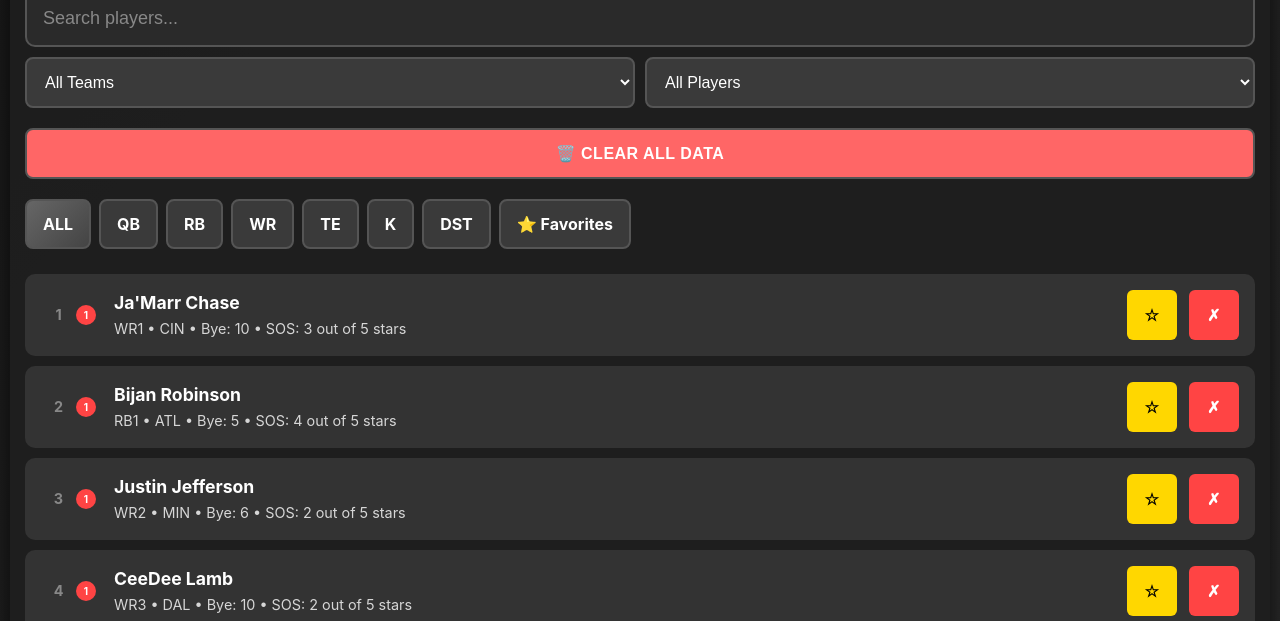
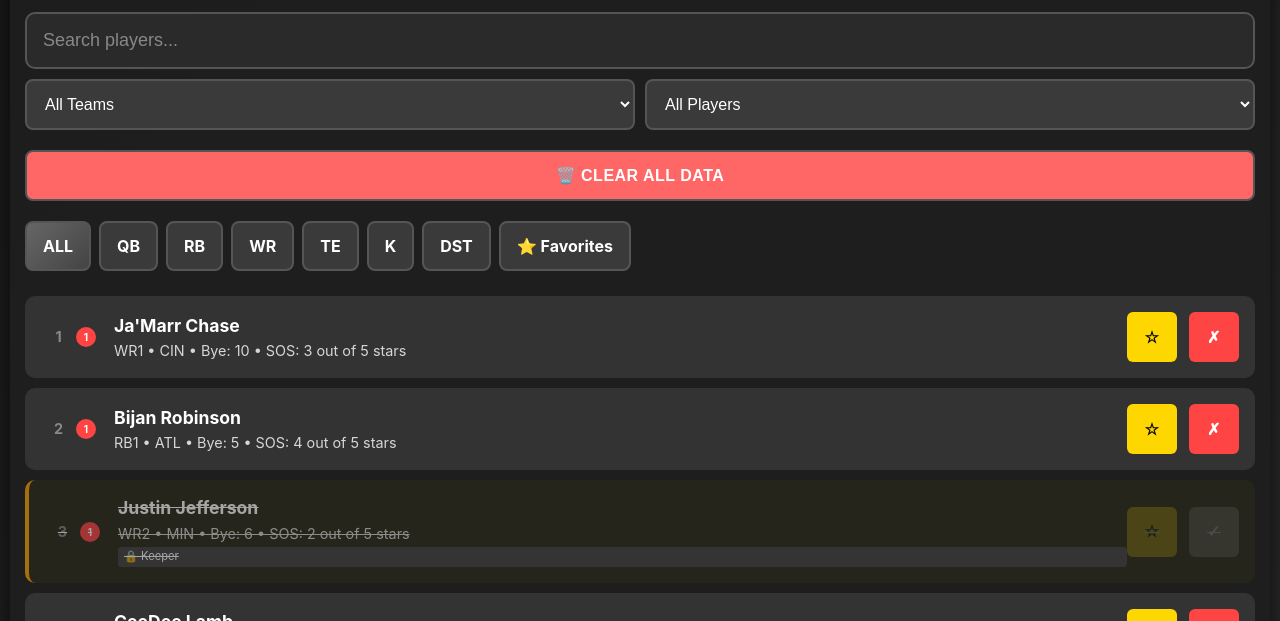
Before and after one commit to akatsifis/AndysDraft, a plain HTML site: page index.html in a window 1280 px wide. Shown: the part 171-792 px from the top of the page. Drawn offline with nearby package versions, Linux system fonts and the light colour scheme.

Commit message:
Update index.html

```diff
--- a/index.html
+++ b/index.html
@@ -1,4 +1,6 @@
-<!DOCTYPE html>
+.player-item.taken.favorited {
+            background: linear-gradient(135deg, #2a2a1a, #1a1a0a);
+        }<!DOCTYPE html>
 <html lang="en">
 <head>
     <meta charset="UTF-8">
@@ -185,8 +187,20 @@
             border-left: 4px solid #ffd700;
         }
 
-        .player-item.taken.favorited {
-            background: linear-gradient(135deg, #2a2a1a, #1a1a0a);
+        .player-item.keeper {
+            opacity: 0.6;
+            background: #2a2a1a;
+            text-decoration: line-through;
+            border-left: 4px solid #ffa500;
+        }
+
+        .player-item.keeper .player-name {
+            text-decoration: line-through;
+        }
+
+        .player-item.keeper .action-btn {
+            opacity: 0.3;
+            pointer-events: none;
         }
 
         .player-rank {
@@ -411,6 +425,19 @@
             {name: "Andy", emoji: "👑"}
         ];
 
+        // Players marked as keepers
+        const keeperPlayers = [
+            // QBs
+            "Drake Maye", "Jordan Love", "Baker Mayfield", "Michael Penix",
+            "Justin Fields", "Jalen Hurts", "Josh Allen",
+            // RBs
+            "Jaylen Warren", "Bucky Irving", "Chase Brown", "Chuba Hubbard", "De'von Achane",
+            // WRs
+            "Jordan Addison", "Xavier Worthy", "Justin Jefferson", "Brian Thomas",
+            // TEs
+            "Sam LaPorta", "Brock Bowers", "Trey McBride"
+        ];
+
         let allPlayers = [];
         let filteredPlayers = [];
         let currentPosition = 'ALL';
@@ -438,21 +465,28 @@
                     skipEmptyLines: true
                 });
 
-                allPlayers = parsed.data.map(player => ({
-                    ...player,
-                    id: `${player["PLAYER NAME"]}_${player.TEAM}`,
-                    playerName: player["PLAYER NAME"],
-                    position: player.POS,
-                    team: player.TEAM,
-                    rank: player.RK,
-                    tier: player.TIERS,
-                    byeWeek: player["BYE WEEK"],
-                    sos: player["SOS SEASON"],
-                    ecrVsAdp: player["ECR VS. ADP"],
-                    taken: false,
-                    favorited: false,
-                    draftedBy: null
-                }));
+                allPlayers = parsed.data
+                    .map((player, index) => {
+                        const playerName = player["PLAYER NAME"] || '';
+                        const isKeeper = keeperPlayers.includes(playerName);
+
+                        return {
+                            ...player,
+                            id: `player_${index}_${player["PLAYER NAME"]?.replace(/[^a-zA-Z0-9]/g, '_')}_${player.TEAM}`,
+                            playerName: playerName || 'Unknown Player',
+                            position: player.POS || 'Unknown',
+                            team: player.TEAM || 'Unknown',
+                            rank: player.RK || index + 1,
+                            tier: player.TIERS || 0,
+                            byeWeek: player["BYE WEEK"] || 'Unknown',
+                            sos: player["SOS SEASON"] || '',
+                            ecrVsAdp: player["ECR VS. ADP"] || '',
+                            taken: isKeeper, // Mark keepers as already taken
+                            favorited: false,
+                            draftedBy: isKeeper ? "🔒 Keeper" : null,
+                            isKeeper: isKeeper
+                        };
+                    });
 
                 loadSavedData();
                 setupFilters();
@@ -595,7 +629,16 @@
 
             filteredPlayers.forEach(player => {
                 const playerDiv = document.createElement('div');
-                playerDiv.className = `player-item ${player.taken ? 'taken' : ''} ${player.favorited ? 'favorited' : ''}`;
+                let className = 'player-item';
+                if (player.isKeeper) {
+                    className += ' keeper';
+                } else if (player.taken) {
+                    className += ' taken';
+                }
+                if (player.favorited) {
+                    className += ' favorited';
+                }
+                playerDiv.className = className;
 
                 const tierClass = player.tier ? `tier-${Math.min(player.tier, 6)}` : 'tier-default';
 
@@ -608,15 +651,17 @@
                             ${player.position} • ${player.team} • Bye: ${player.byeWeek}
                             ${player.sos ? ` • SOS: ${player.sos}` : ''}
                         </div>
-                        ${player.draftedBy ? `<div class="drafted-by">Drafted by ${player.draftedBy}</div>` : ''}
+                        ${player.draftedBy ? `<div class="drafted-by">${player.draftedBy}</div>` : ''}
                     </div>
                     <div class="player-actions">
                         <button class="action-btn favorite-btn ${player.favorited ? 'active' : ''}"
-                                data-player-id="${player.id}" data-action="favorite">
+                                data-player-id="${player.id}" data-action="favorite"
+                                ${player.isKeeper ? 'disabled' : ''}>
                             ${player.favorited ? '⭐' : '☆'}
                         </button>
                         <button class="action-btn taken-btn ${player.taken ? 'active' : ''}"
-                                data-player-id="${player.id}" data-action="taken">
+                                data-player-id="${player.id}" data-action="taken"
+                                ${player.isKeeper ? 'disabled' : ''}>
                             ${player.taken ? '✓' : '✗'}
                         </button>
                     </div>
@@ -638,6 +683,13 @@
                 const playerId = event.target.getAttribute('data-player-id');
                 const action = event.target.getAttribute('data-action');
 
+                console.log('Button clicked:', { playerId, action }); // Debug log
+
+                if (!playerId) {
+                    console.error('No player ID found');
+                    return;
+                }
+
                 if (action === 'favorite') {
                     toggleFavorite(playerId);
                 } else if (action === 'taken') {
@@ -647,27 +699,37 @@
         }
 
         function toggleFavorite(playerId) {
+            console.log('Toggling favorite for:', playerId); // Debug log
             const player = allPlayers.find(p => p.id === playerId);
             if (player) {
                 player.favorited = !player.favorited;
+                console.log('Player favorited status:', player.favorited); // Debug log
                 saveData();
                 filterAndDisplay();
+            } else {
+                console.error('Player not found:', playerId);
             }
         }
 
         function toggleTaken(playerId) {
+            console.log('Toggling taken for:', playerId); // Debug log
             const player = allPlayers.find(p => p.id === playerId);
-            if (!player) return;
+            if (!player) {
+                console.error('Player not found:', playerId);
+                return;
+            }
 
             if (player.taken) {
                 // Un-draft player
                 player.taken = false;
                 player.draftedBy = null;
+                console.log('Player un-drafted'); // Debug log
                 saveData();
                 filterAndDisplay();
             } else {
                 // Show manager selection modal
                 selectedPlayerForDrafting = player;
+                console.log('Opening manager modal for:', player.playerName); // Debug log
                 document.getElementById('managerModal').style.display = 'block';
             }
         }
@@ -689,15 +751,16 @@
 
         function updateStats() {
             const total = allPlayers.length;
-            const taken = allPlayers.filter(p => p.taken).length;
+            const keepers = allPlayers.filter(p => p.isKeeper).length;
+            const taken = allPlayers.filter(p => p.taken && !p.isKeeper).length;
             const favorites = allPlayers.filter(p => p.favorited).length;
-            const available = total - taken;
+            const available = total - taken - keepers;
 
             document.getElementById('totalPlayers').textContent = total;
             document.getElementById('takenCount').textContent = taken;
             document.getElementById('favoritesCount').textContent = favorites;
             document.getElementById('floatAvailable').textContent = available;
-            document.getElementById('floatTaken').textContent = taken;
+            document.getElementById('floatTaken').textContent = taken + keepers;
         }
 
         function clearAllData() {
```
